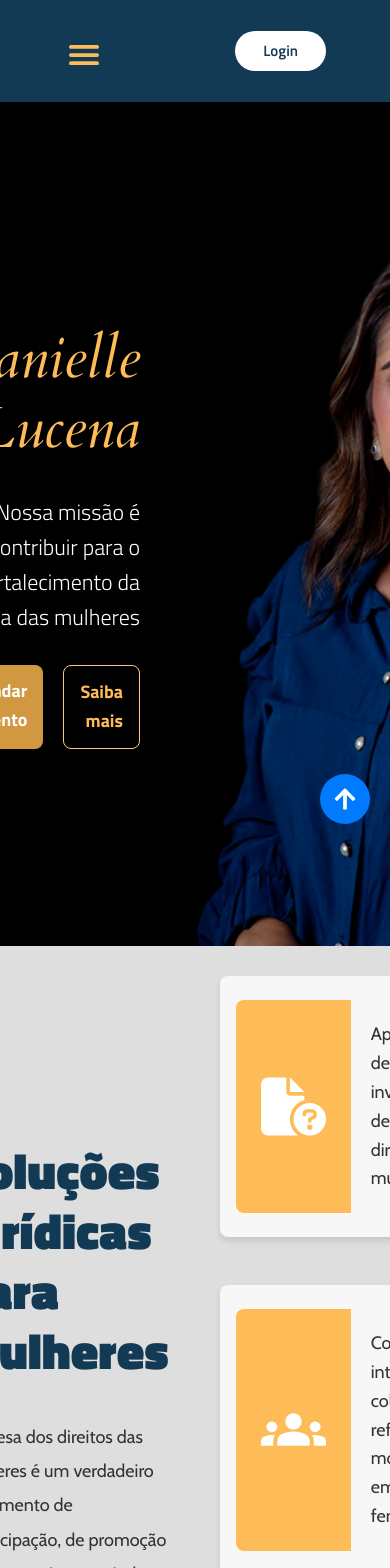
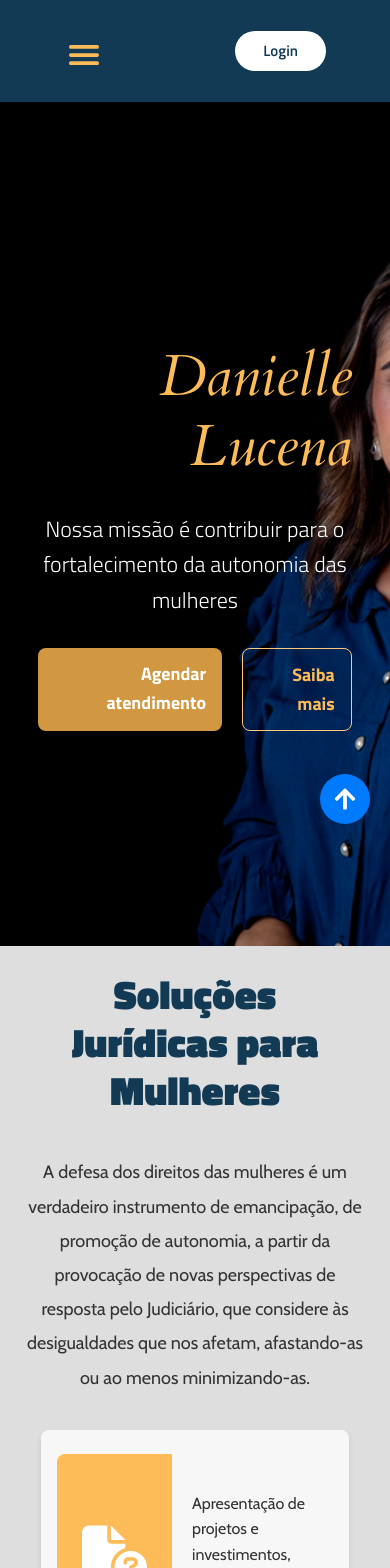
Before and after one commit to LucasWanderleyGomes/ProJuridico-front, a React (Vite) app in the folder projuridico_frontend/: page / in a window 390 px wide. Shown: the top 1568 px of the page. Built offline with nearby package versions, Linux system fonts and the light colour scheme; the HTML template or start-up script is replaced by a standard one; a web font is replaced by a local one.

Commit message:
[RESPONSIVIDADE] - HOME

```diff
--- a/projuridico_frontend/src/styles/Pages/Home.css
+++ b/projuridico_frontend/src/styles/Pages/Home.css
@@ -25,3 +25,74 @@ body {
 .header{
   background-color: #123A54;
 }
+
+@media (max-width: 1080px){
+  .content-section-home{
+    padding-right: 30px;
+  }
+
+  #titulo-secao2{
+    font-size: 40px;
+  }
+
+  .content-cards{
+    font-size: 16px;
+  }
+  .section-tabs{
+    align-items: center;
+  }
+  .container-tabs-texts {
+    height: auto;
+    width: 95%;
+  }
+}
+
+@media (max-width: 920px){
+  .containers-hero {
+  justify-content: center;
+}
+
+    .box1, .box2, .box3 {
+        max-width: none;
+        height: auto;
+        padding: 1.5rem 1rem;
+    }
+#texto-apresentacao{
+  text-align: center;
+}
+.cabecalho-secao2 {
+
+    align-items: center;
+
+}
+.titulo-secao2, .desc-secao2{
+  text-align: center;
+}
+.main-box-sec{
+  flex-direction: column;
+}
+
+.linha-direita{
+  display: none;
+}
+.textos-direita{
+  align-items: center;
+  max-width: 95%;
+}
+#titulo-secao2{
+  text-align: center;
+}
+}
+
+@media (max-width: 520px){
+  .block-tabs{
+    gap: 10px;
+  }
+  .section-tabs {
+
+    padding: 25px !important;
+}
+.main-box-sec{
+    padding: 25px;
+}
+}
```
